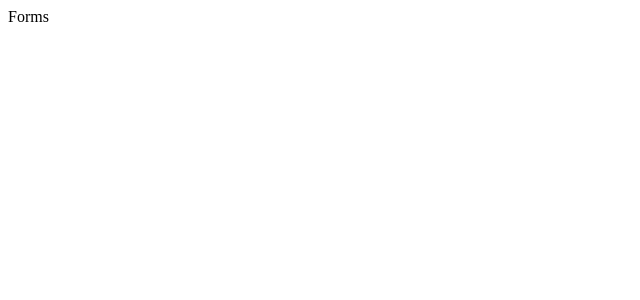
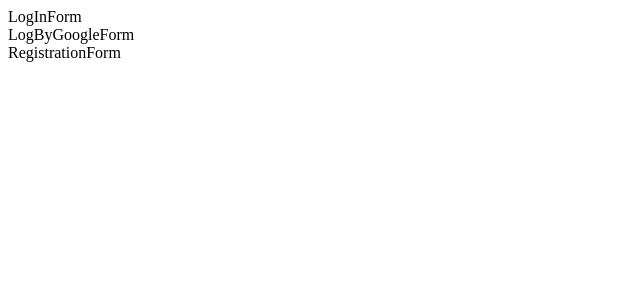
Before and after one commit to PrzemekGdula/firebase-day4-application, a React (Create React App) app: page / in a window 1280 px wide. Shown: the top 300 px of the page, without its empty margins (0-640 px from the left). Built offline with nearby package versions, Linux system fonts and the light colour scheme.

Commit message:
Auth Forms created

```diff
--- a/src/Auth/Auth.js
+++ b/src/Auth/Auth.js
@@ -1,4 +1,6 @@
 import React from 'react'
+
+import Forms from './Forms'
 
 class Auth extends React.Component {
   state = {
@@ -11,7 +13,7 @@ class Auth extends React.Component {
           this.state.isUserLoggedIn ?
             this.props.children
             :
-            'Forms'
+            <Forms />
         }
       </div>
     )
--- /dev/null
+++ b/src/Auth/Forms.js
@@ -0,0 +1,14 @@
+import React from 'react'
+import LogInForm from './LogInForm'
+import LogByGoogleForm from './LogByGoogleForm'
+import RegistrationForm from './RegistrationForm'
+
+const Forms = (props) => (
+    <div>
+        <LogInForm />
+        <LogByGoogleForm />
+        <RegistrationForm />
+    </div>
+)
+
+export default Forms
--- /dev/null
+++ b/src/Auth/LogByGoogleForm.js
@@ -0,0 +1,9 @@
+import React from 'react'
+
+const LogByGoogleForm = (props) => (
+    <div>
+        LogByGoogleForm
+    </div>
+)
+
+export default LogByGoogleForm
--- /dev/null
+++ b/src/Auth/LogInForm.js
@@ -0,0 +1,9 @@
+import React from 'react'
+
+const LogInForm = (props) => (
+    <div>
+        LogInForm
+    </div>
+)
+
+export default LogInForm
--- /dev/null
+++ b/src/Auth/RegistrationForm.js
@@ -0,0 +1,9 @@
+import React from 'react'
+
+const RegistrationForm = (props) => (
+    <div>
+        RegistrationForm
+    </div>
+)
+
+export default RegistrationForm
```
